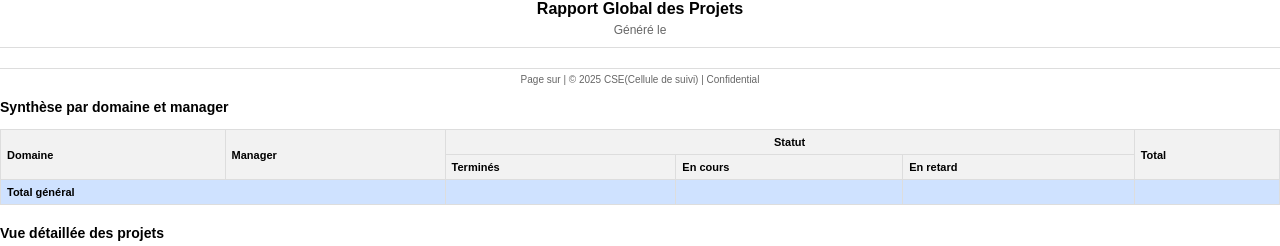
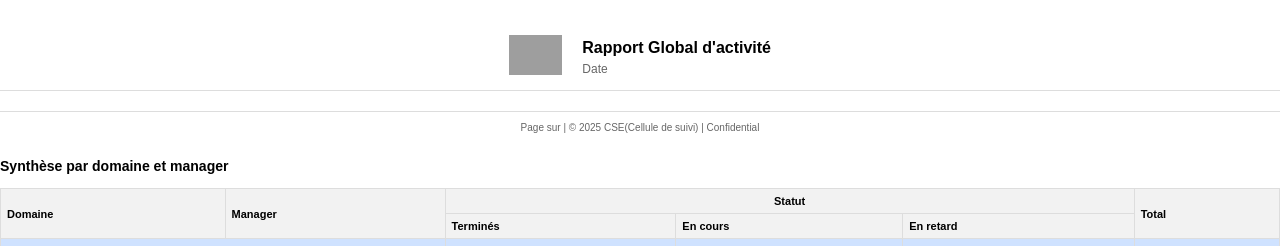
Before and after one commit to mcboubacar/project_management, a Python web app: template app/templates/reports/global_pdf.html in a window 1280 px wide. Shown: the top 246 px of the page. Run offline with Jinja, Linux system fonts and the light colour scheme; the template is opened without the code that fills it, so the values that code supplies are empty; grey boxes are pictures that could not be loaded.

Commit message:
modif de global_pdf.html

```diff
--- a/app/templates/reports/global_pdf.html
+++ b/app/templates/reports/global_pdf.html
@@ -4,23 +4,7 @@
     <meta charset="UTF-8">
     <title>Rapport global</title>
     <style>
-        /* body { font-family: Arial, sans-serif; font-size: 12px; }
-        h2 { color: #333; }
-        .table { width: 100%; border-collapse: collapse; margin-bottom: 20px; }
-        .table th, .table td { border: 1px solid #ddd; padding: 8px; text-align: left; }
-        .table th { background-color: #f2f2f2; }
-        .table-secondary { background-color: #f8f9fa; }
-        .table-primary { background-color: #cfe2ff; }
-        .badge { padding: 3px 6px; border-radius: 3px; font-size: 11px; }
-        .bg-success { background-color: #198754; color: white; }
-        .bg-primary { background-color: #0d6efd; color: white; }
-        .bg-danger { background-color: #dc3545; color: white; }
-        .bg-secondary { background-color: #6c757d; color: white; }
-        .progress { height: 20px; background-color: #e9ecef; margin-bottom: 0; }
-        .progress-bar { display: flex; align-items: center; justify-content: center; }
-        .bg-warning { background-color: #ffc107; }
-        .bg-info { background-color: #0dcaf0; }
-        .page-break { page-break-after: always; } */
+
         @page {
             size: A4;
             margin: 1.5cm 1cm;
@@ -39,18 +23,36 @@
             width: 100%;
             text-align: center;
             border-bottom: 1px solid #ddd;
-            padding-bottom: 10px;
-            margin-bottom: 20px;
+            padding: 15px 0 10px 0; /* Augmente le padding en haut et en bas */
+            margin: 20px 0; /* Ajoute des marges en haut et en bas */
+            display: flex;
+            align-items: center;
+            justify-content: center;
         }
 
+        .header-content {
+            display: flex;
+            align-items: center;
+            gap: 20px; /* Espace entre le logo et le texte */
+        }
+
+        .logo {
+            height: 40px;
+            margin-bottom: 0; /* Retire le margin-bottom précédent */
+        }
+
+        .header-text {
+            text-align: left;
+        }
         #footer {
             position: running(footer);
             width: 100%;
             text-align: center;
             border-top: 1px solid #ddd;
-            padding-top: 5px;
+            padding: 10px 0 5px 0; /* Augmente le padding en haut */
             font-size: 10px;
             color: #666;
+            margin: 20px 0; /* Ajoute des marges en haut et en bas */
         }
 
         body {
@@ -169,8 +171,13 @@
     <!-- <h2>Tableau de bord global</h2> -->
     <!-- Header -->
     <div id="header">
-        <div class="report-title">Rapport Global des Projets</div>
-        <div class="report-date">Généré le {{ current_date.strftime('%d/%m/%Y à %H:%M') }}</div>
+        <div class="header-content">
+            <img src="chemin/vers/logo.jpg" class="logo" alt="Logo">
+            <div class="header-text">
+                <div class="report-title">Rapport Global d'activité</div>
+                <div class="report-date">Date {{ current_date.strftime('%d/%m/%Y à %H:%M') }}</div>
+            </div>
+        </div>
     </div>
 
     <!-- Footer -->
```
